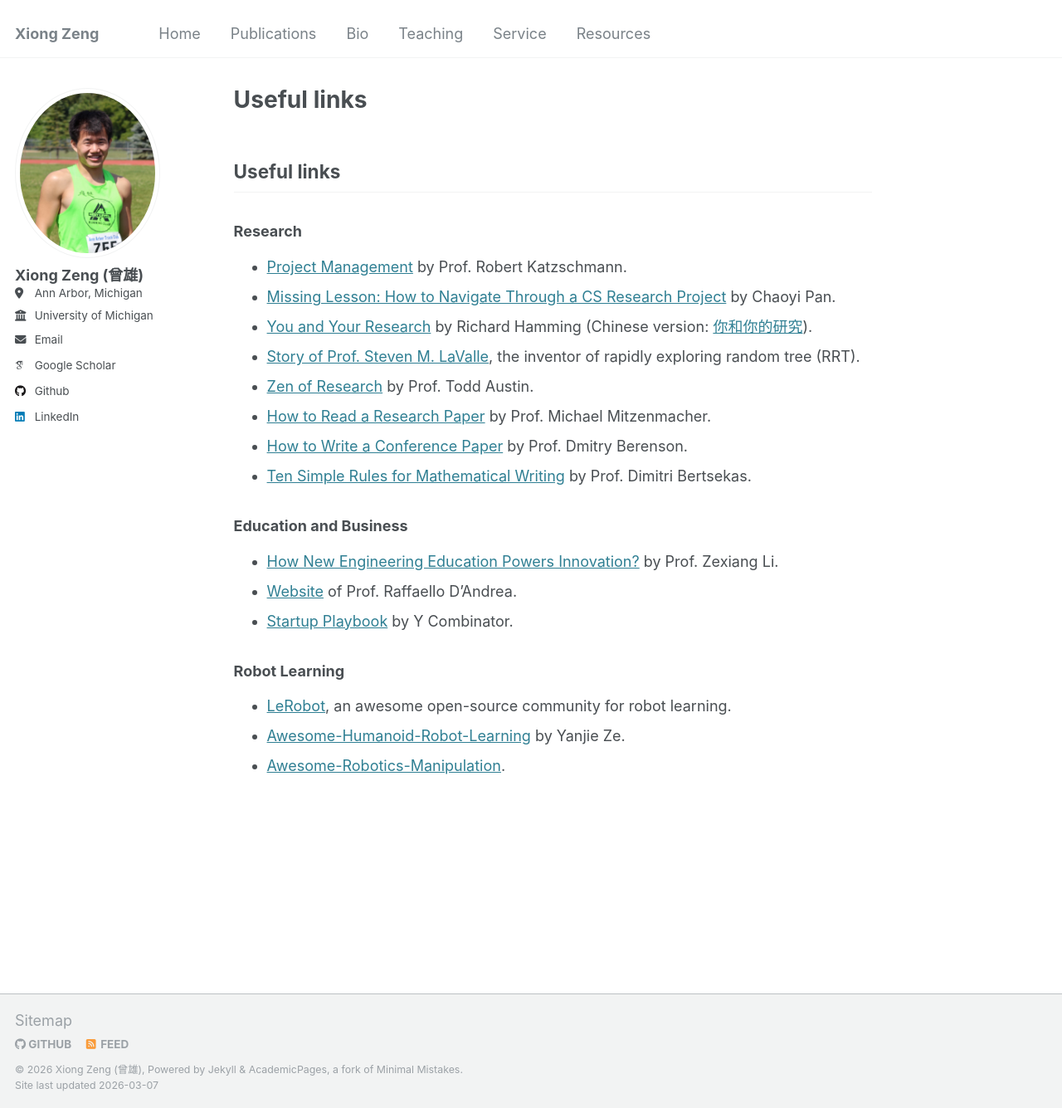
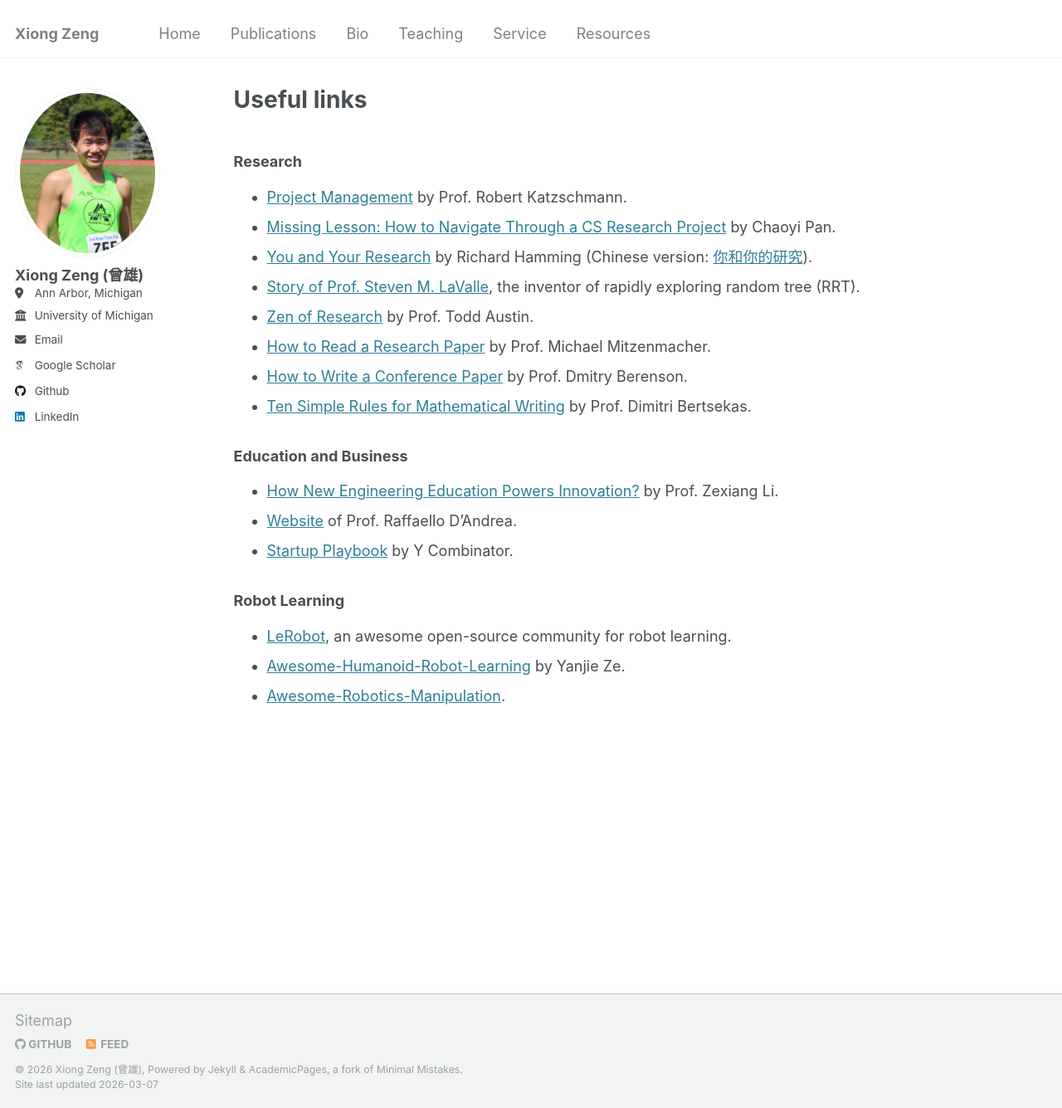
Before and after one commit to zengxiong111/zengxiong.github.io, a Jekyll site: the page built from _pages/resources.md, in a window 1280 px wide and 1335 px high. Shown: the whole window at 83% size. Built offline with Jekyll 4.4.1, drawn with Linux system fonts in a browser that asks for light colours; some web fonts are replaced.

Commit message:
Update resources.md

```diff
--- a/_pages/resources.md
+++ b/_pages/resources.md
@@ -4,8 +4,6 @@ title: "Useful links"
 permalink: /resources/
 author_profile: true
 ---
-
-## Useful links
 
 ### Research
 
```
